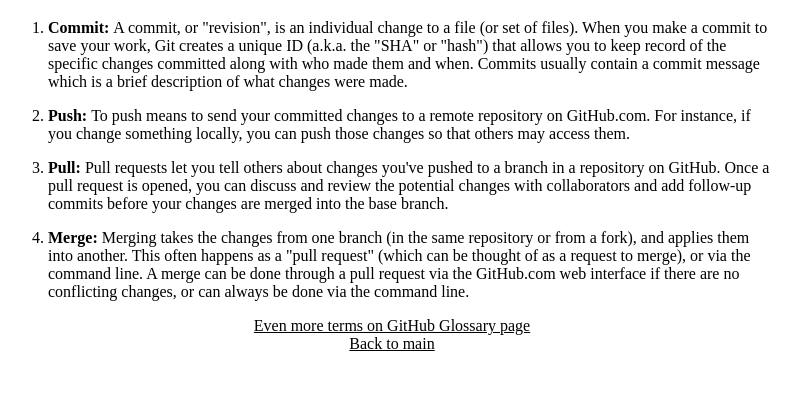
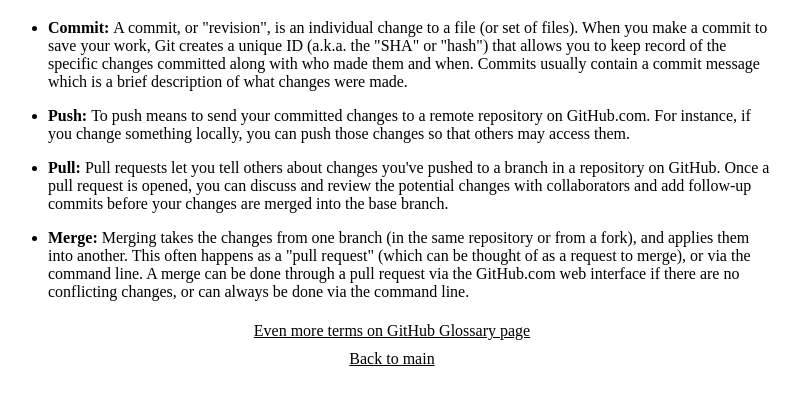
Before and after one commit to bigfbb/versionhantering, a plain HTML site: page moreTerms.html in a window 1280 px wide. Shown: the part 61-466 px from the top of the page, without its empty margins (248-1048 px from the left). Drawn offline with Linux system fonts and the light colour scheme.

Commit message:
change ol to ul. add more css

```diff
--- a/moreTerms.html
+++ b/moreTerms.html
@@ -10,7 +10,7 @@
 <body>
    <div class="more-terms">
       <h1>Intermediate GitHub termimology</h1>
-      <ol>
+      <ul>
          <li><span>Commit: </span>A commit, or "revision", is an individual change to a file (or set of files). When you make a commit to save your work, Git creates a unique ID (a.k.a. the "SHA" or "hash") that allows you to keep record of the specific changes committed along with who made them and when. Commits usually contain a commit message which is a brief description of what changes were made.
          </li>
          <li><span>Push: </span>To push means to send your committed changes to a remote repository on GitHub.com. For instance, if you change something locally, you can push those changes so that others may access them.
@@ -19,7 +19,7 @@
          </li>
          <li><span>Merge: </span>Merging takes the changes from one branch (in the same repository or from a fork), and applies them into another. This often happens as a "pull request" (which can be thought of as a request to merge), or via the command line. A merge can be done through a pull request via the GitHub.com web interface if there are no conflicting changes, or can always be done via the command line.
          </li>
-      </ol>
+      </ul>
    </div>
 
    <div class="link">
--- a/style.css
+++ b/style.css
@@ -26,6 +26,8 @@
 
 a{
    color: black;
+   display: inline-block;
+   margin: 5px;
 }
 
 a:visited{
```
Also changed, not shown: basicTerms.html (+2 -2 lines).
